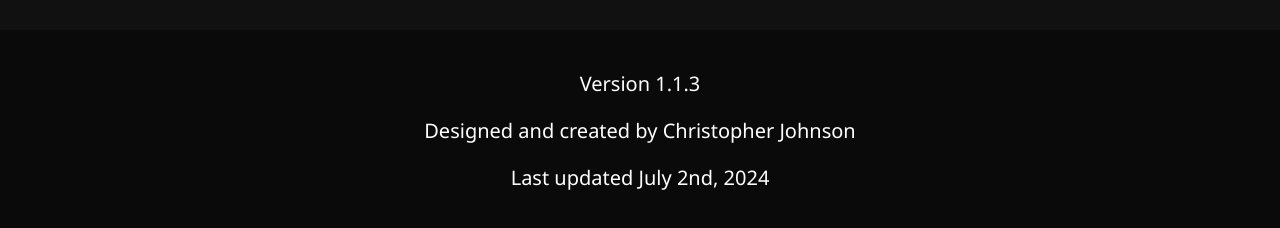
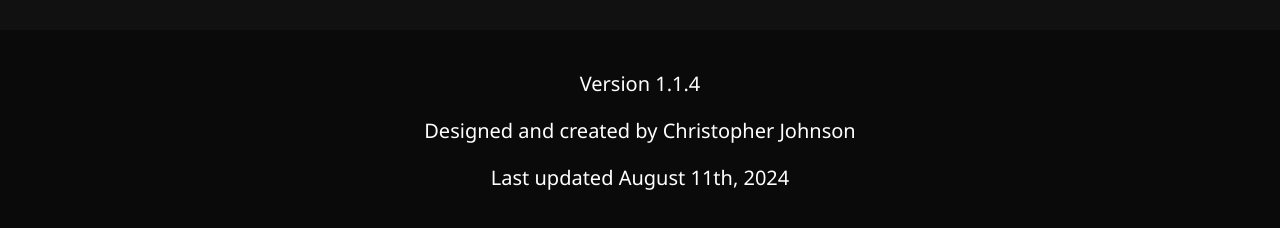
Before and after one commit to ChrispyJohnson1/ChrispyWebsite, a React (Create React App) app in the folder chrispy-website/: page / in a window 1280 px wide. Shown: the part 6297-6525 px from the top of the page. Built offline with nearby package versions, Linux system fonts and the light colour scheme; a web font is replaced by a local one.

Commit message:
Version 1.1.4
Updated resume link

```diff
--- a/chrispy-website/src/App.js
+++ b/chrispy-website/src/App.js
@@ -417,7 +417,7 @@ function App() {
             <div id = 'resume-container'>
                 <div className = 'resume-section' id = 'resume-link'>
                   <h1>Download my resume here:</h1>
-                  <a href = 'https://drive.google.com/file/d/1Cf8VJsoKm4mjklc67eyISOtE8hYKXytk/view?usp=drive_link' target='blank'>
+                  <a href = 'https://drive.google.com/file/d/1lxhWgMayt0LctZ0N5nxHW-Xx92pUzYDv/view?usp=drive_link' target='blank'>
                     <div id = 'resume-download-button'>
                       <FontAwesomeIcon icon = {faDownload} id = 'download-icon' />   {/* Download Icon */}
                       Download
@@ -456,9 +456,9 @@ function App() {
           </section>
         </div>
         <div id = 'site-footer'>                                                { /* Site Footer */ }
-          <p>Version 1.1.3</p>
+          <p>Version 1.1.4</p>
           <p>Designed and created by Christopher Johnson</p>
-          <p>Last updated July 2nd, 2024</p>
+          <p>Last updated August 11th, 2024</p>
         </div>
     </div>
   );
```
Also changed, not shown: 1 other file (tests, documents, lock files or other folders).
